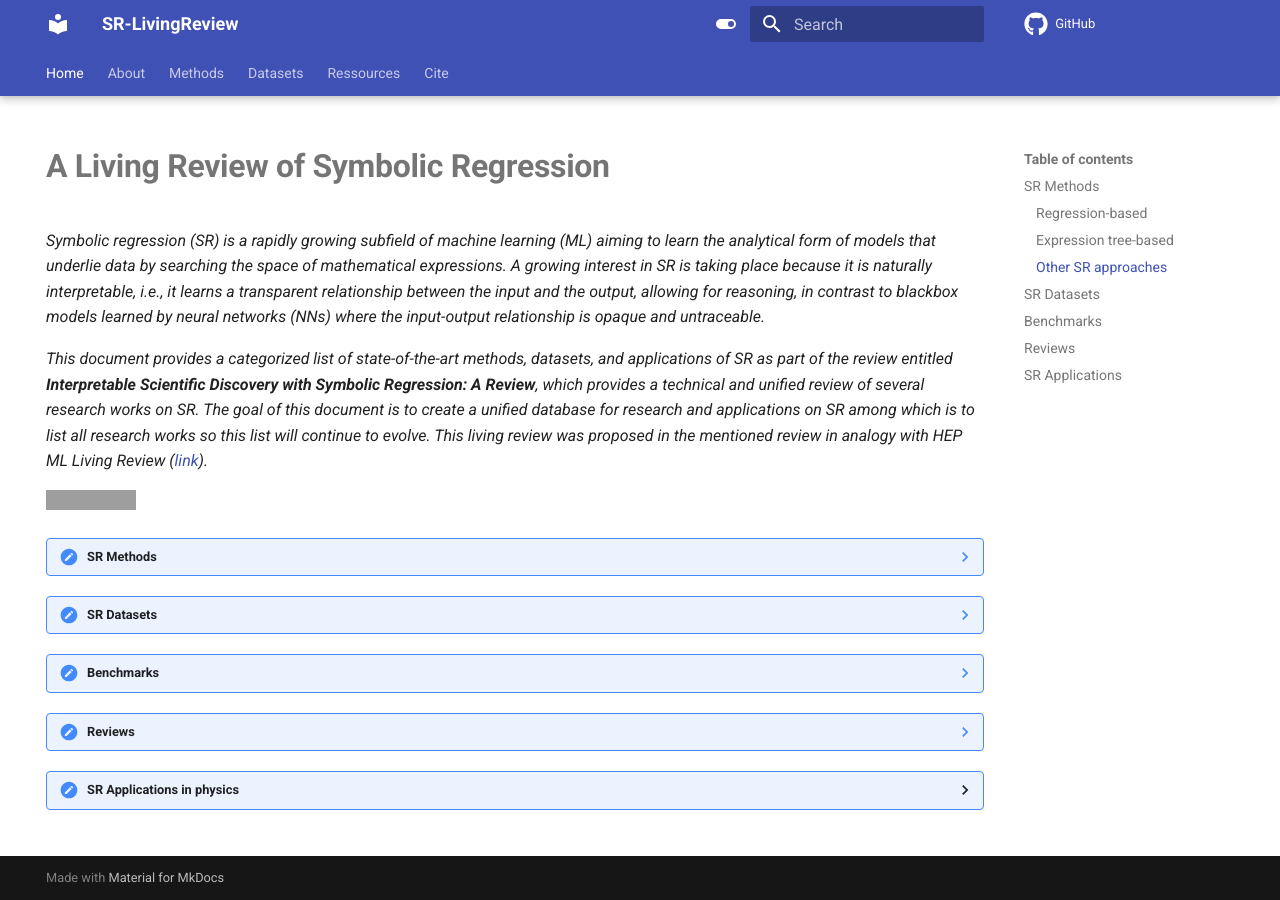
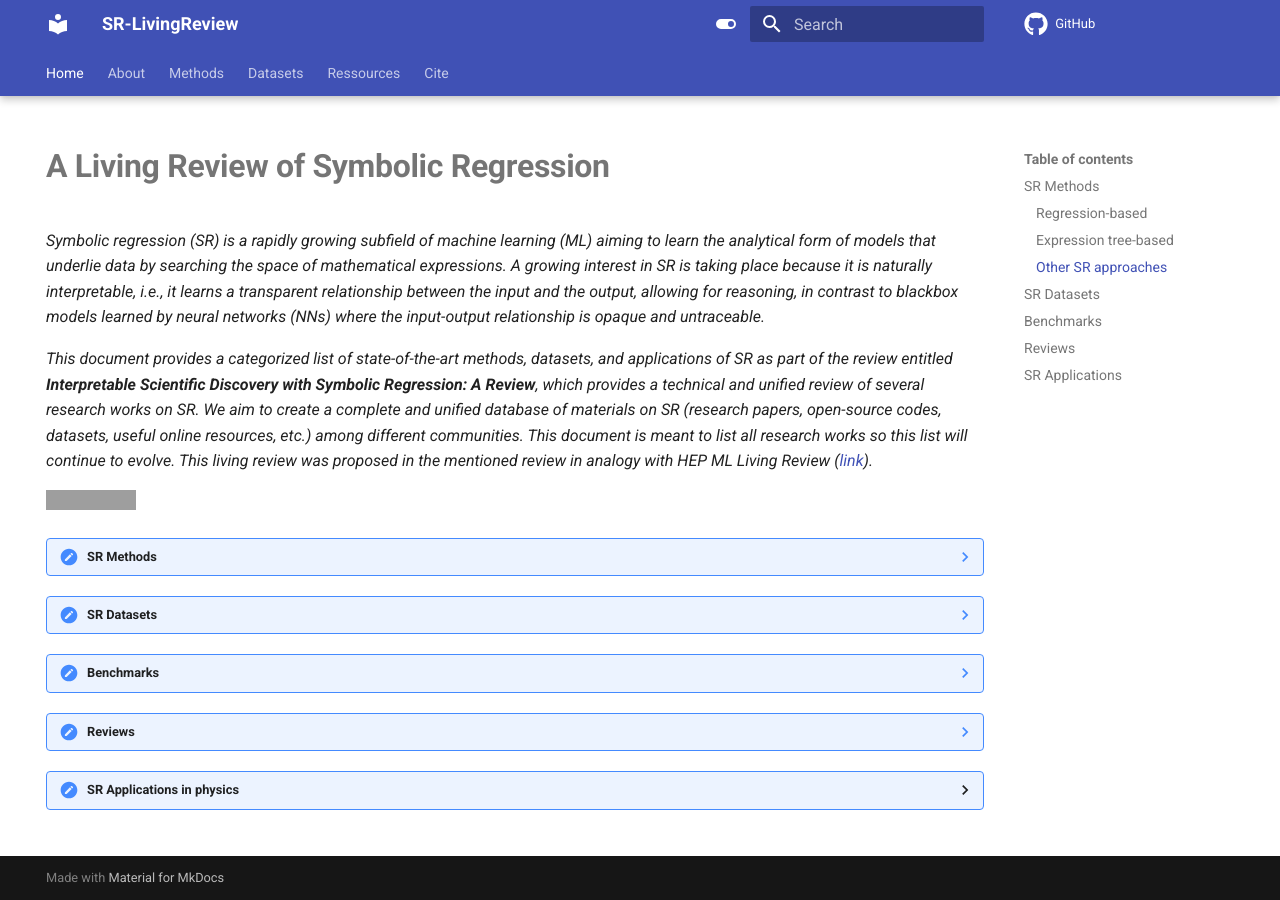
Before and after one commit to nmakke/SR-LivingReview, an MkDocs documentation site: the page built from docs/index.md, in a window 1280 px wide. Built offline with MkDocs 1.6.1 and Material for MkDocs 9.7.7, drawn with Linux system fonts in a browser that asks for light colours; formulas are drawn with MathJax 3; comment, search, counter and statistics services are not loaded; grey boxes are pictures that could not be loaded.

Commit message:
Update index.md

```diff
--- a/docs/index.md
+++ b/docs/index.md
@@ -9,7 +9,7 @@ hide:
 *Symbolic regression (SR) is a rapidly growing subfield of machine learning (ML) aiming to learn the analytical form of models that underlie data by searching the space of mathematical expressions. A growing interest in SR is taking place because it is naturally interpretable, i.e., it learns a transparent relationship between the input and the output, allowing for reasoning, in contrast to blackbox models learned by neural networks (NNs) where the input-output relationship is opaque and untraceable.*
 
 *This document provides a categorized list of state-of-the-art methods, datasets, and applications of SR as part of the review entitled ***Interpretable Scientific Discovery with Symbolic Regression: A Review***, which provides a technical and unified review of several research works on SR.
-The goal of this document is to create a unified database for research and applications on SR among which is to list all research works so this list will continue to evolve. This living review was proposed in the mentioned review in analogy with HEP ML Living Review ([link](https://iml-wg.github.io/HEPML-LivingReview/)).*
+We aim to create a complete and unified database of materials on SR (research papers, open-source codes, datasets, useful online resources, etc.) among different communities.  This document is meant to list all research works so this list will continue to evolve. This living review was proposed in the mentioned review in analogy with HEP ML Living Review ([link](https://iml-wg.github.io/HEPML-LivingReview/)).*
 
 <!-- [<img src="https://s18955.pcdn.co/wp-content/uploads/2018/02/github.png" width="25"/>](https://github.com/user/repository/subscription) -->
 
```
